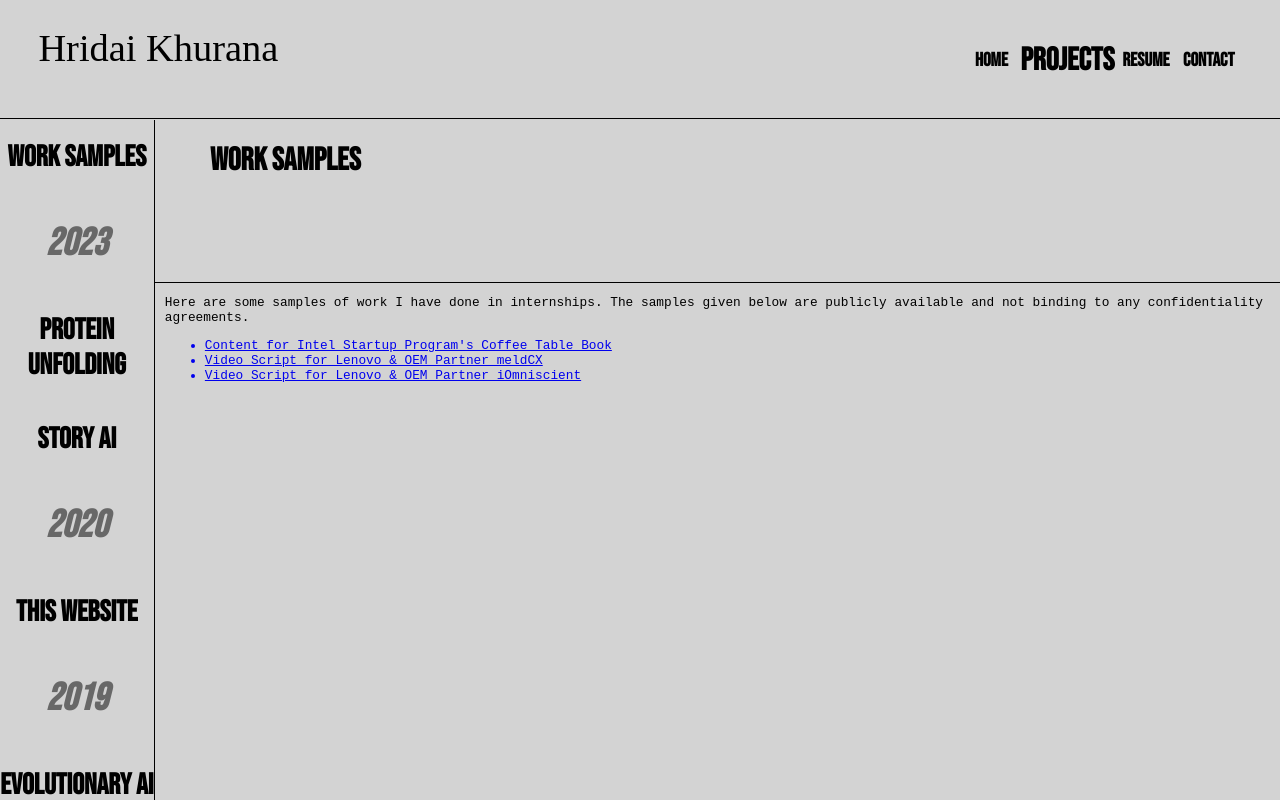
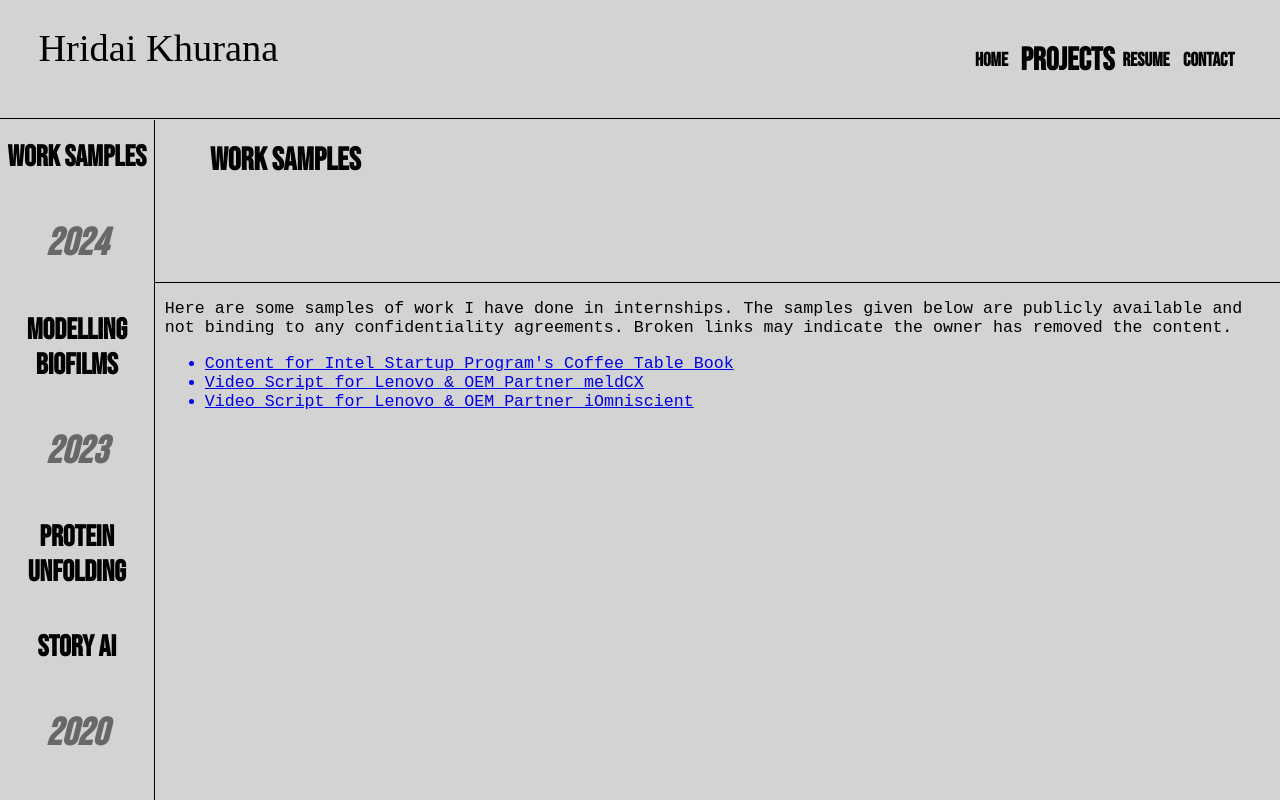
Before and after one commit to hridaik/personal-site, a React (Create React App) app: page /projects in a window 1280 px wide. Built offline with nearby package versions, Linux system fonts and the light colour scheme; a web font is replaced by a local one.

Commit message:
Updated resume and projects

```diff
--- a/src/App.js
+++ b/src/App.js
@@ -14,8 +14,8 @@ function App() {
       <div className='divider left'>
         <div className='hero'>
           <h1 className='hero-text'>Hridai Khurana</h1>
-          <div className='nnn'><FontAwesomeIcon className="git" icon={faBook} color='black' size="lg"/><h1 className='cred'>IIT MADRAS</h1></div>
-          <div class='nnn'><FontAwesomeIcon className="git" icon={faBriefcase} color='black' size="lg"/><h1 className='cred'>EY, BUSINESS CONSULTING</h1></div>
+          <div className='nnn'><FontAwesomeIcon className="git" icon={faBook} color='black' size="lg"/><h1 className='cred'>BIOTECH + COMP ENG, IIT MADRAS</h1></div>
+          <div class='nnn'><FontAwesomeIcon className="git" icon={faBriefcase} color='black' size="lg"/><h1 className='cred'>CELLFORMA</h1></div>
         </div>
         <NavLink to='/resume' style={{ textDecoration: 'none' }} >
         <div className='resume nav'>
--- a/src/Projects.css
+++ b/src/Projects.css
@@ -124,9 +124,10 @@
 .formatted {
     text-align: left;
     margin-left: 1%;
-    font-size: 1vw;
+    font-size: 1.3vw;
     white-space: pre-wrap;
 }
+
 
 
 .namecon {
--- a/src/Projects.js
+++ b/src/Projects.js
@@ -35,22 +35,95 @@ function Projects() {
             setisLoading(false);
         }
 
+        else if (i == 20231) {
+            setIsSample(false);
+            setProjName('Protein Unfolding Simulation');
+            setprojDesc('Monte Carlo Metropolis Criterion simulation for polymer/protein unfolding, with different interaction energy values. Done here with a 16-mer.');
+            setcollab('Prof Athi Narayan, IIT Madras');
+            setdate('Jan 2023');
+            setInitialized(true);
+            setrepo('https://github.com/hridaik/PolymerUnfolding');
 
-        else {
+            setisLoading(false);
+        }
+        else if (i == 20241) {
             setIsSample(false);
-            axios.get('http://34.236.81.235:5001/projects/'+ String(i)).then((res) => {
-            console.log('Sent API req');
-            console.log(res.data.project_data[0]);
-            setProjName(res.data.project_data[0].name);
-            setdate(res.data.project_data[0].date);
-            setcollab(res.data.project_data[0].collab);
+            setProjName('Modelling Cooperativity in Biofilms');
+            setprojDesc('Using a public goods game model to study cooperativity between microorganisms in biofilms with varying factors like age and social contribution');
+            setcollab('None');
+            setdate('Apr 2024');
             setInitialized(true);
-            setrepo(res.data.project_data[0].repo);
-            setprojDesc(res.data.project_data[0].content);
+            setrepo('https://github.com/hridaik/cooperativity');
+
             setisLoading(false);
-            });
+        }
+        else if (i == 20232) {
+            setIsSample(false);
+            setProjName('Story Generator AI');
+            setprojDesc('Playing around with LLMs to generate a story along with representative pictures when given some keywords');
+            setcollab('None');
+            setdate('Apr 2023');
+            setInitialized(true);
+            setrepo('https://github.com/hridaik/story-generator');
 
+            setisLoading(false);
         }
+        else if (i == 2020) {
+            setIsSample(false);
+            setProjName('Portfolio Website');
+            setprojDesc('A website made mostly as a repository for my projects.');
+            setcollab('None');
+            setdate('Jul 2020');
+            setInitialized(true);
+            setrepo('https://github.com/hridaik/personal-site');
+
+            setisLoading(false);
+        }
+        else if (i == 2019) {
+            setIsSample(false);
+            setProjName('Neuro-Evolution of Augmenting Topologies');
+            setprojDesc('NEAT (NeuroEvolution of Augmenting Topologies) is an evolutionary algorithm that creates artificial neural networks. In this project, I have implemented NEAT to teach the computer to play flappy bird. We can see the progression of the AI as it gets better at playing the game over a few generations.');
+            setcollab('None');
+            setdate('Mar 2019');
+            setInitialized(true);
+            setrepo('https://github.com/hridaik/FlappyBirdNEAT');
+
+            setisLoading(false);
+        }
+        else if (i == 2018) {
+            setIsSample(false);
+            setProjName('ML for Heart Disease');
+            setprojDesc('Using a KNN classifier to detect risk of heart disease, using a dataset that can be found on Kaggle.');
+            setcollab('None');
+            setdate('May 2018');
+            setInitialized(true);
+            setrepo('https://github.com/hridaik/HeartDiseaseRisk');
+
+            setisLoading(false);
+        }
+        else if (i == 2017) {
+            setIsSample(false);
+            setProjName('TicTacToe Game');
+            setprojDesc('A small tic tac toe game I made as one of my first coding projects. Can be played with two players or vs the computer.');
+            setcollab('None');
+            setdate('Mar 2017');
+            setInitialized(true);
+            setrepo('https://github.com/hridaik/TicTacToe');
+
+            setisLoading(false);
+        }
+        else if (i == 2011) {
+            setIsSample(false);
+            setProjName('Ecommerce Website');
+            setprojDesc("My first real technical project, I made this website when I was 8 to sell things I didn't want anymore. You can order things by publicly sharing your address, name and phone number in the comments section. I also claim to provide free home delivery, when most products are valued at ~$2. Used MS Paint for the design and WordPress for web hosting.");
+            setcollab('None');
+            setdate('Nov 2011');
+            setInitialized(true);
+            setrepo('https://flickrdelivery.wordpress.com/');
+
+            setisLoading(false);
+        }
+
         // STOP LOADING
         if (active!==i.toString()){
             document.getElementById(active).className = 'pane-text';
@@ -90,6 +163,9 @@ function Projects() {
 
 
                 <div className='pane-div'><a href="#" onClick={() => getData(69)} style={{ textDecoration: 'none', color: 'white' }}><h1 id='worksample' className='pane-text'>Work Samples</h1></a></div>
+
+                <div className='pane-div'><h1 className='pane-year'>2024</h1></div>
+                    <div className='pane-div'><a href="#" onClick={() => getData(20241)} style={{ textDecoration: 'none', color: 'white' }}><h1 id='2020' className='pane-text'>Modelling Biofilms</h1></a></div>
 
                     <div className='pane-div'><h1 className='pane-year'>2023</h1></div>
                         <div className='pane-div'><a href="#" onClick={() => getData(20231)} style={{ textDecoration: 'none', color: 'white' }}><h1 id='20231' className='pane-text'>Protein Unfolding</h1></a></div>
@@ -140,7 +216,7 @@ function Projects() {
                                 {isSample ?
                                  (
                                  <pre className='formatted'>
-                                    Here are some samples of work I have done in internships. The samples given below are publicly available and not binding to any confidentiality agreements.
+                                    Here are some samples of work I have done in internships. The samples given below are publicly available and not binding to any confidentiality agreements. Broken links may indicate the owner has removed the content.
                                     <ul>
                                         <a href='https://intel.ly/40jxwVR' target='_blank'><li>Content for Intel Startup Program's Coffee Table Book</li></a>
                                         <a href='https://vimeo.com/794789295/ff3d0493fe' target='_blank'><li>Video Script for Lenovo & OEM Partner meldCX</li></a>
--- a/src/Resume.js
+++ b/src/Resume.js
@@ -4,15 +4,15 @@ import {NavLink} from 'react-router-dom';
 import { AnimatePresence, motion } from 'framer-motion';
 
 
-const aboutText = 'Biotech undergraduate at IIT Madras. Practiced business storytelling (simplifying complex tech concepts and crafting engaging stories), exposed to business models and entrepreneurship, and well-versed with application development (AI/ML and cloud). Leveraging my practical technology experience to enhance my understanding and insights. Looking to grow as an all-round business professional.';
+const aboutText = 'Biotech and computational engineering undergraduate at IIT Madras. Practiced computational and molecular biology, business storytelling (simplifying complex tech concepts and crafting engaging stories), exposed to business models and entrepreneurship, and well-versed with application development (AI/ML and cloud). Leveraging my practical technology experience to enhance my understanding and insights. Looking to grow as an all-round business professional.';
 const storyproc = 'Providing a link between our tech and business teams, making sure our product is matching customer expectation and our vision, from functionality to usability. On the tech side, a lot of NLP, working with GPT3, music generation with Magenta/TensorFlow, managing a nodeJS backend and implementing a no-code frontend and database in bubble.io. On the business side, worked on everything from prospecting, handling sales calls, content writing, as well as client calls after closing the sale. Storytelling as a science, not necessarily an art.';
 const ey = 'Worked on an ad-hoc IoT project for detecting transport mode in phones (car, bike, walking etc.) for measuring human inefficiency in perishable product supply chains. Used python for training a machine learning model, achieving an accuracy of over 85% in the first iteration. Also included integrating the model into the core API/front end of the RoboTrack app.';
 const bw = 'Worked on the sidelines from top to bottom of the sales funnel, from lead generation to closing sales. Managed email campaigns, social media accounts and worked on content SEO on the marketing side. Attended and observed from sales calls throughout the client lifecycle.';
 const hal = 'Porting of software/algorithms from R to Python, writing up design for an IP patent, and testing for IoT devices. ';
-const iit = 'Dual Degree - Biotechnology, 2021-2026';
+const iit = 'Dual Degree - Biotechnology and Computational Engineering, 2021-2026';
 const schrocken = 'Worked with the Head of Product to help design the functionality and UI of Schrocken’s MVP for Cell and Gene Therapy applications. Solely revamped their messaging and content on their website, using storytelling techniques for an engaging, easy-to-understand user experience tailored to the target demographic for each webpage.';
 const eyCon = 'Went on-site to the production facility of a major construction equipment manufacturer to help identify automation opportunities and implementation strategies in their QMS processes.'
-
+const cellforma = 'Helping to create an ML model to speed up the development of regenerative cell therapies, initially for fatal lung disease'
 
 function Resume() {
     return (
@@ -42,6 +42,16 @@ function Resume() {
                 <h1>About</h1>
                     <p className='res-text grey'>{aboutText}</p>
                 <h1>Work Experience</h1>
+                <h2 className='res-sub grad'>Research Intern</h2>
+                    <h2 className='res-sub'>Cellforma</h2>
+                    <h3 className='res-date'>May 2024 - Present</h3>
+                        <p className='res-text'>{cellforma}</p>
+
+                <h2 className='res-sub grad'>Incoming Associate</h2>
+                    <h2 className='res-sub'>Boston Consulting Group (BCG)</h2>
+                    <h3 className='res-date'>May 2025</h3>
+                        <p className='res-text'>{}</p>
+
                 <h2 className='res-sub grad'>Winter Intern, Business Consulting</h2>
                     <h2 className='res-sub'>EY</h2>
                     <h3 className='res-date'>Dec 2023 to Jan 2024</h3>
```
Also changed, not shown: 1 other file (tests, documents, lock files or other folders).
